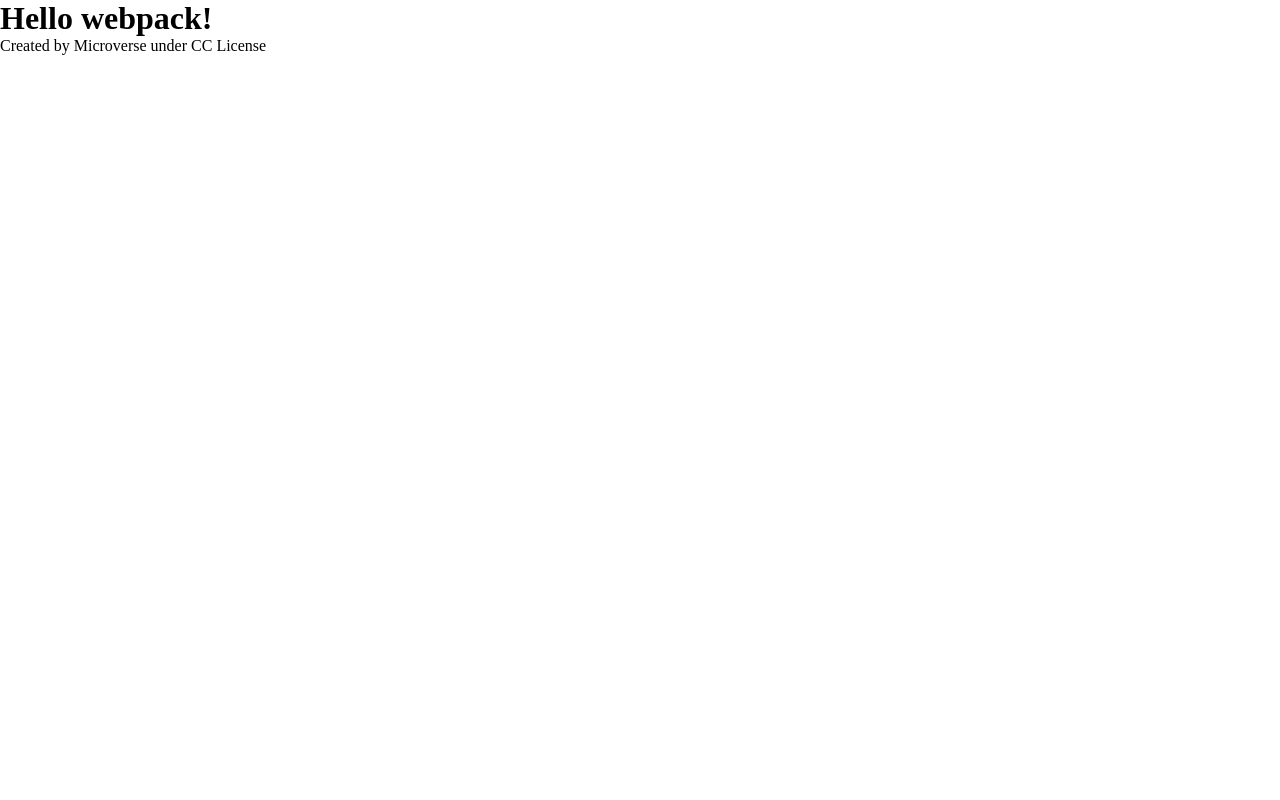
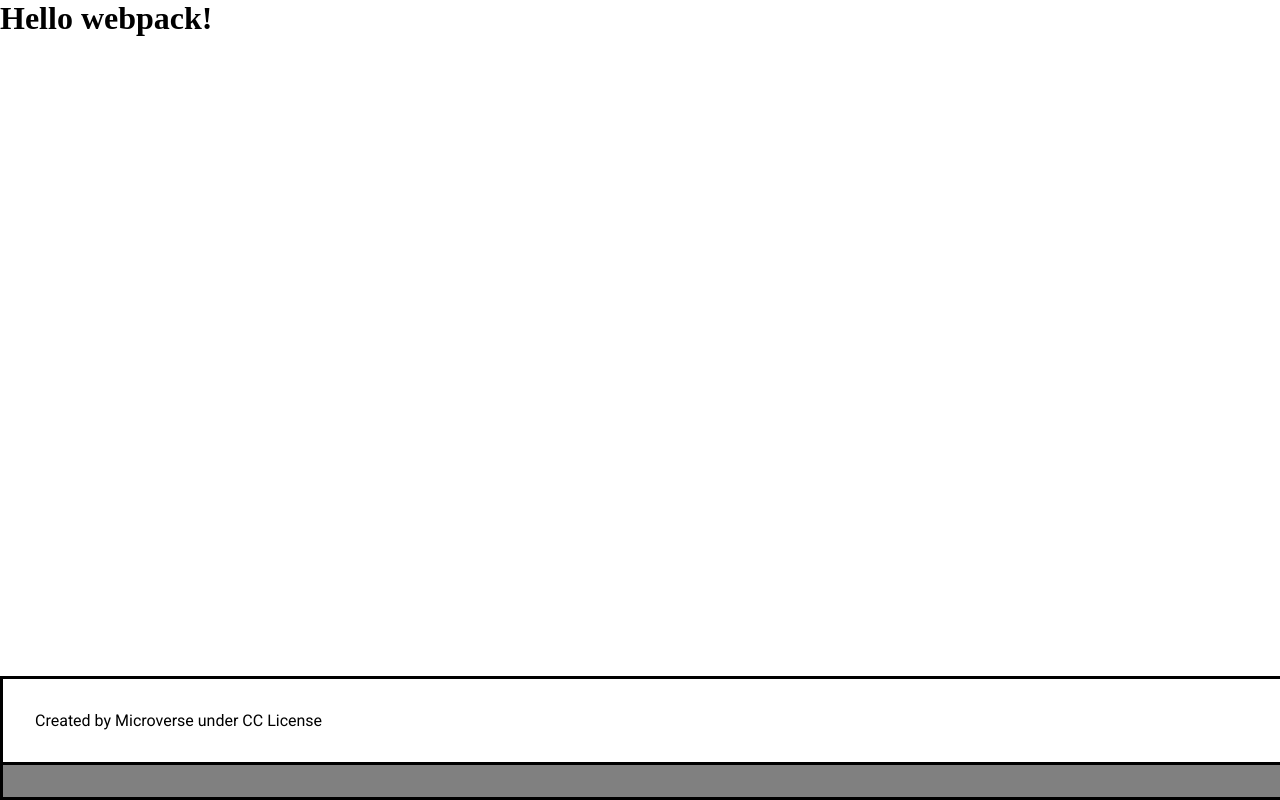
Before and after one commit to Sajeelzafar/JavaScript-Capstone, a website built with webpack: page src/index.html in a window 1280 px wide. Built offline with nearby package versions, Linux system fonts and the light colour scheme.

Commit message:
Add footer styling

```diff
--- a/src/index.html
+++ b/src/index.html
@@ -8,8 +8,8 @@
 <body>
     <h1>Hello webpack!</h1>
     <footer class="footer">
-        <p class="footerText">Created by Microverse under CC License</p>
-        <div class="endblackbox"></div>
+        <p class="footerText borderbox">Created by Microverse under CC License</p>
+        <div class="endblackbox borderbox"></div>
     </footer>
 </body>
 </html>
--- a/src/style.css
+++ b/src/style.css
@@ -1,4 +1,29 @@
+@import url('https://fonts.googleapis.com/css?family=Roboto');
+
 * {
   margin: 0;
   padding: 0;
 }
+
+.borderbox {
+    width: 100%;
+    border: 3px solid black;
+}
+
+.footer {
+    position: fixed;
+    left: 0;
+    bottom: 0;
+    width: 100%;
+}
+
+.footerText {
+    font-family: Roboto, sans-serif;
+    padding: 2.5%;
+    border-bottom: none;
+}
+
+.endblackbox{
+    background-color: grey;
+    height: 2rem;
+}
```
